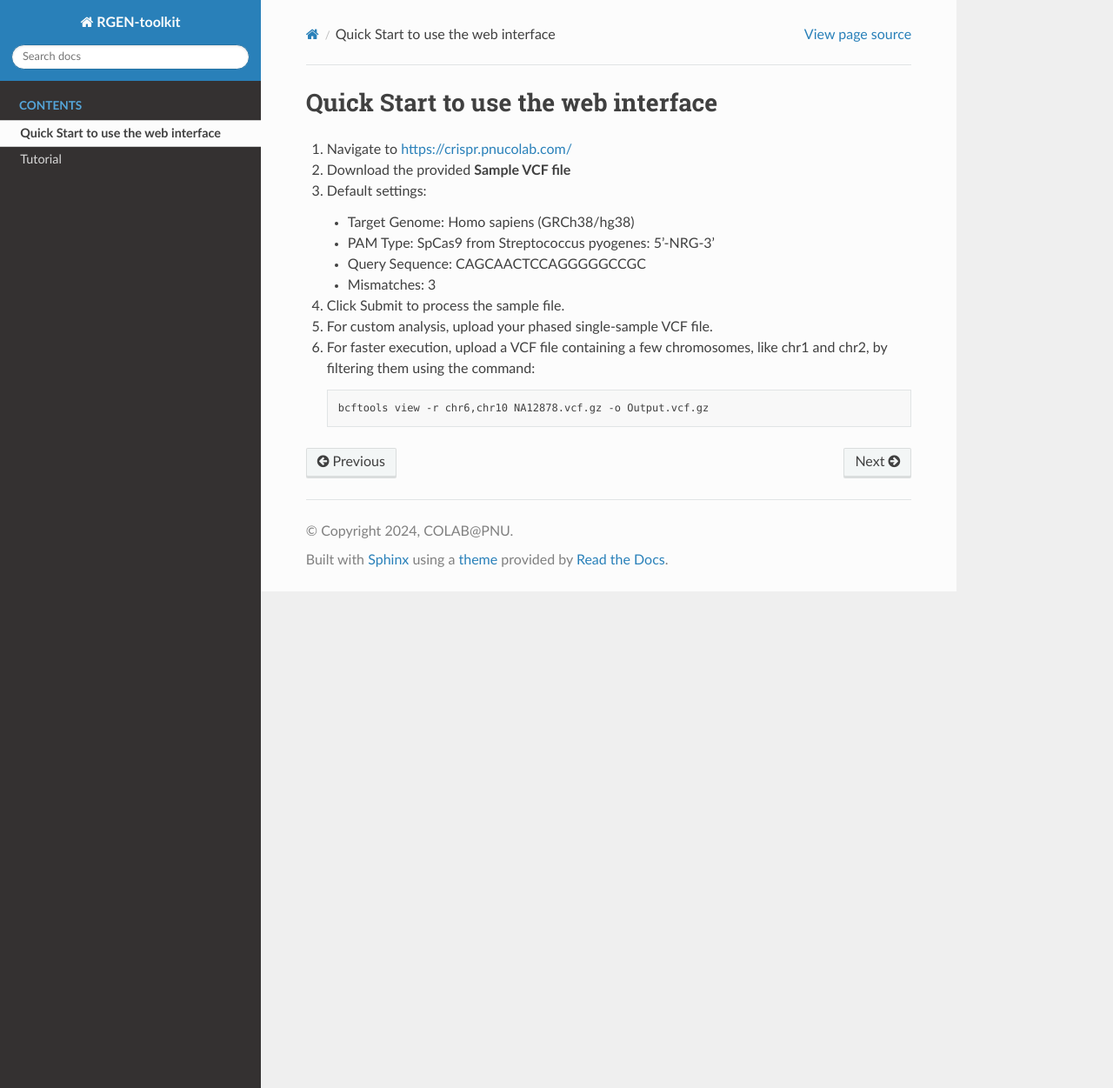
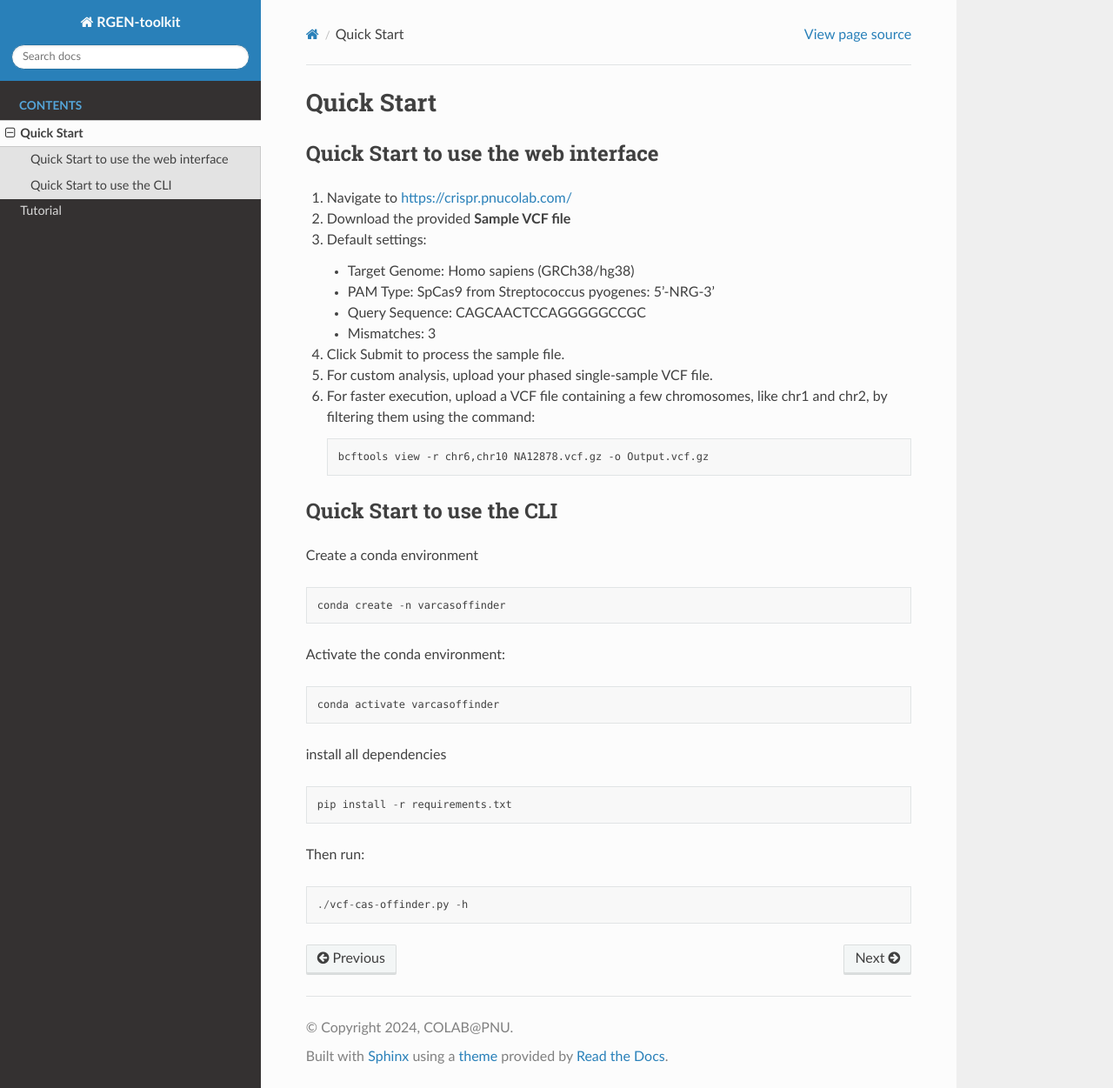
Before and after one commit to pnucolab/rgen-toolkit, a Sphinx documentation site: the page built from docs/source/quickstart.rst, in a window 1280 px wide and 1251 px high. Shown: the whole window at 87% size. Built offline with Sphinx 7.4.7 and the Read the Docs theme 3.1.0, drawn with Linux system fonts in a browser that asks for light colours.

Commit message:
Update quickstart.rst

```diff
--- a/docs/source/quickstart.rst
+++ b/docs/source/quickstart.rst
@@ -1,5 +1,10 @@
+
+Quick Start
+===========
+
 Quick Start to use the web interface
 ------------------------------------
+
 
 1. Navigate to https://crispr.pnucolab.com/
 2. Download the provided **Sample VCF file**
@@ -17,3 +22,32 @@ Quick Start to use the web interface
    .. code-block:: bash
 
       bcftools view -r chr6,chr10 NA12878.vcf.gz -o Output.vcf.gz
+
+
+Quick Start to use the CLI
+------------------------------------
+
+Create a conda environment
+
+
+::
+
+   conda create -n varcasoffinder
+
+Activate the conda environment:
+
+::
+
+   conda activate varcasoffinder
+
+install all dependencies
+
+::
+
+   pip install -r requirements.txt
+
+Then run:
+
+::
+
+   ./vcf-cas-offinder.py -h
```
